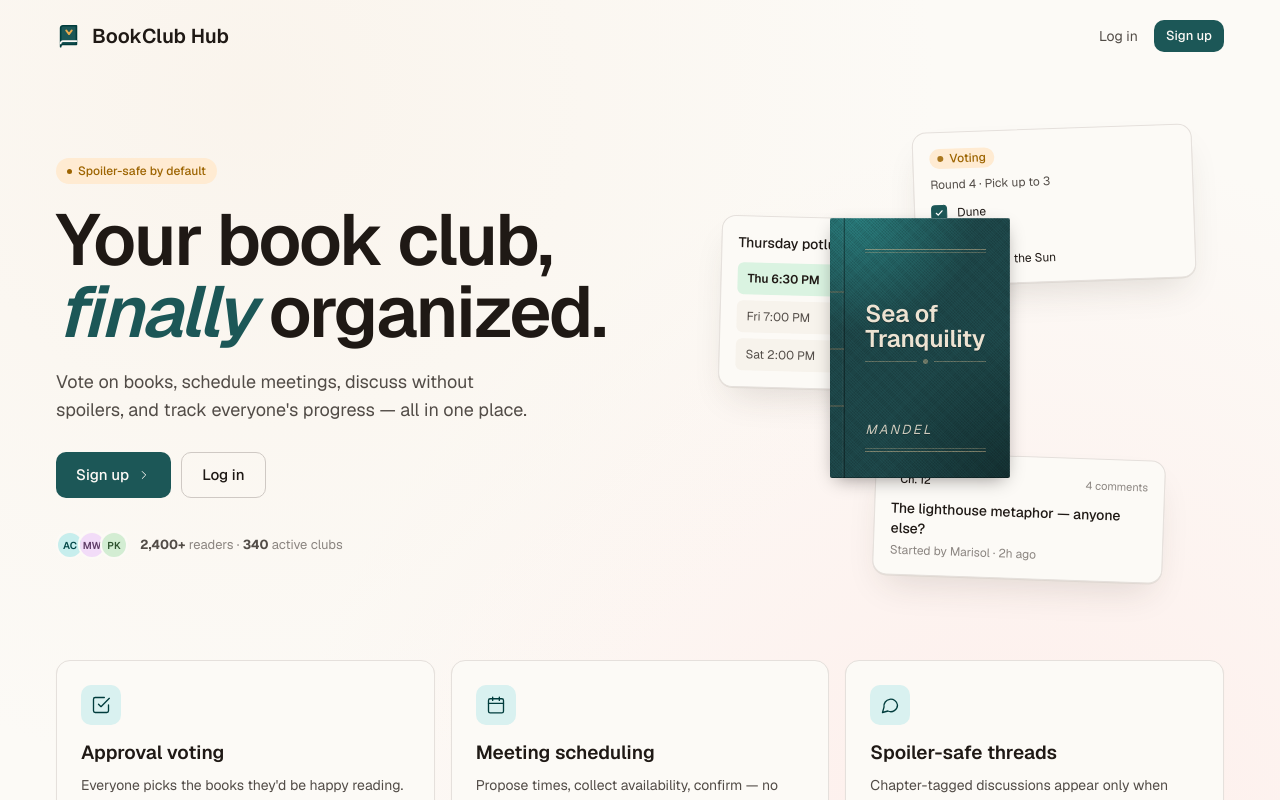
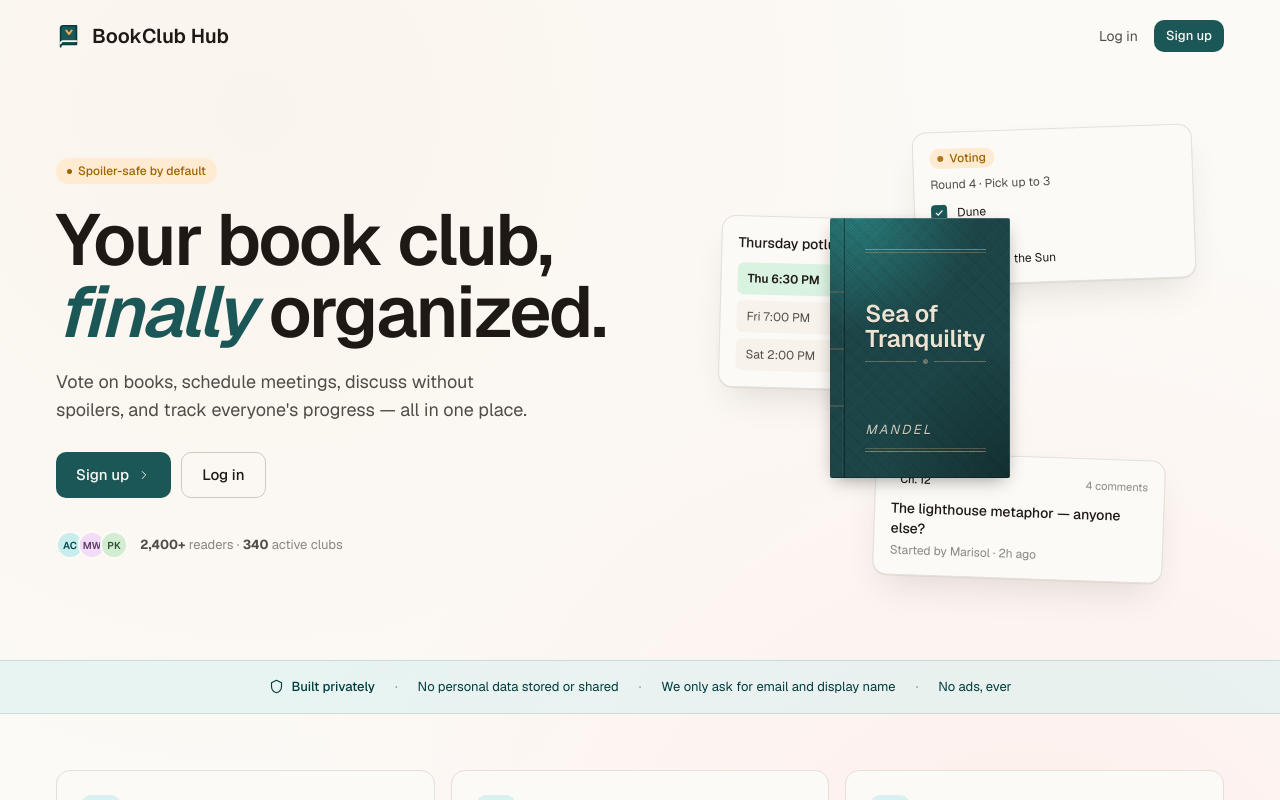
Before and after one commit to evanlwang/bookclub-hub, a Next.js app: page / in a window 1280 px wide. Shown: the top 800 px of the page. Built offline with nearby package versions, Linux system fonts and the light colour scheme.

Commit message:
Add privacy callout banner on landing page (HOME-UI-PRIVACY-CALLOUT-001)

```diff
--- a/src/app/page.tsx
+++ b/src/app/page.tsx
@@ -1,4 +1,4 @@
-// @spec HOME-UI-001 through HOME-UI-011, HOME-A11Y-002, HOME-A11Y-004
+// @spec HOME-UI-001 through HOME-UI-011, HOME-UI-PRIVACY-CALLOUT-001, HOME-A11Y-002, HOME-A11Y-004
 import Link from "next/link";
 import {
   LogoIcon,
@@ -173,6 +173,39 @@ export default function Home() {
         </div>
       </section>
 
+      {/* Privacy callout */}
+      {/* @spec HOME-UI-PRIVACY-CALLOUT-001 */}
+      <section
+        data-testid="privacy-banner"
+        aria-label="Privacy guarantees"
+        className="bg-primary-soft/55 border-y border-primary/15 px-4 md:px-8 lg:px-14 py-4 mb-10 lg:mb-14"
+      >
+        <div className="flex flex-wrap items-center justify-center gap-x-5 gap-y-1.5 text-[13px] text-primary-ink">
+          <span className="inline-flex items-center gap-2 font-medium">
+            <svg
+              width="15"
+              height="15"
+              viewBox="0 0 24 24"
+              fill="none"
+              stroke="currentColor"
+              strokeWidth="1.8"
+              strokeLinecap="round"
+              strokeLinejoin="round"
+              aria-hidden="true"
+            >
+              <path d="M12 2L4 6v6c0 5 3.5 9.4 8 10 4.5-.6 8-5 8-10V6l-8-4z" />
+            </svg>
+            Built privately
+          </span>
+          <span aria-hidden="true" className="opacity-50">·</span>
+          <span>No personal data stored or shared</span>
+          <span aria-hidden="true" className="opacity-50">·</span>
+          <span>We only ask for email and display name</span>
+          <span aria-hidden="true" className="opacity-50">·</span>
+          <span>No ads, ever</span>
+        </div>
+      </section>
+
       {/* Feature row */}
       <section className="grid grid-cols-1 md:grid-cols-3 gap-4 px-4 md:px-8 lg:px-14 pb-16 lg:pb-[72px]">
         <FeatureCard
```
Also changed, not shown: 2 other files (tests, documents, lock files or other folders).
